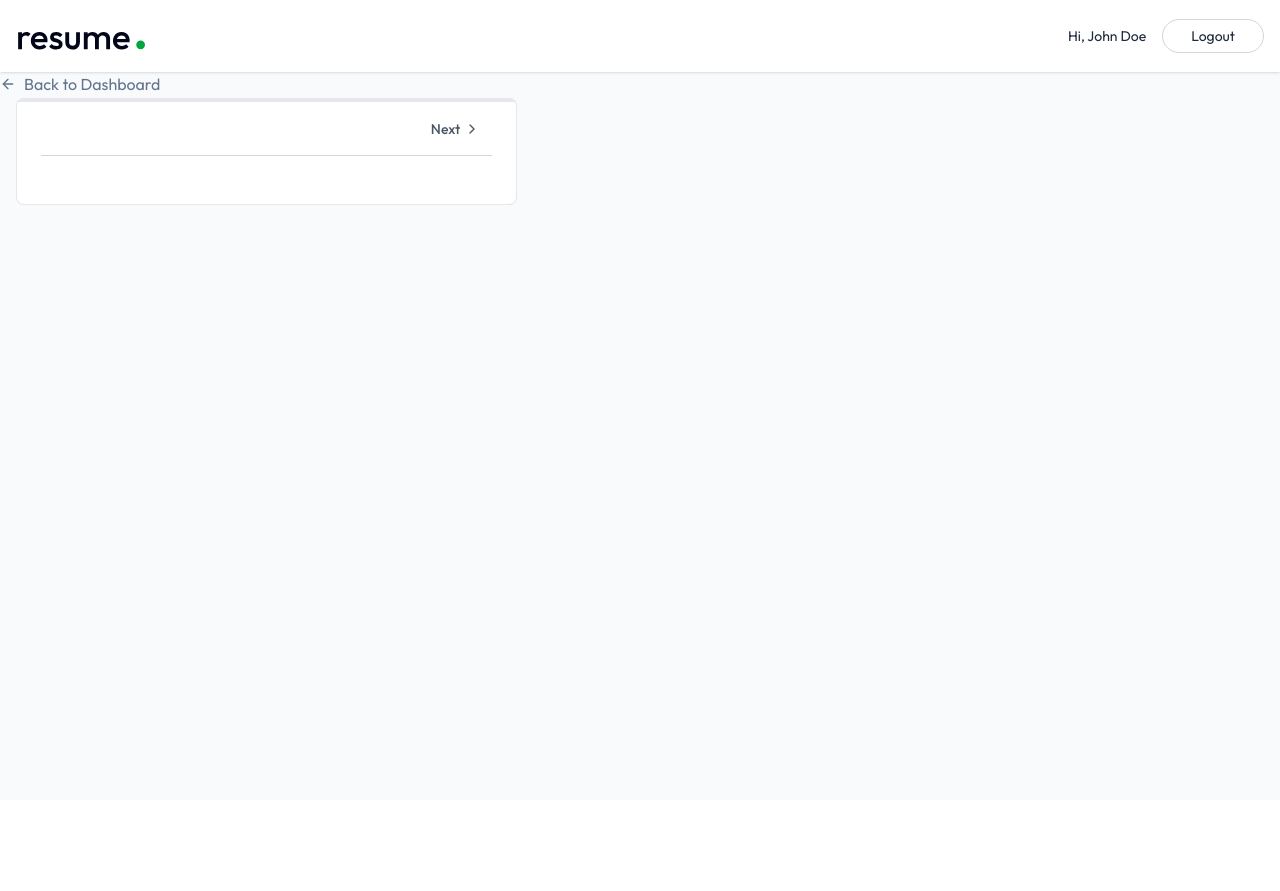
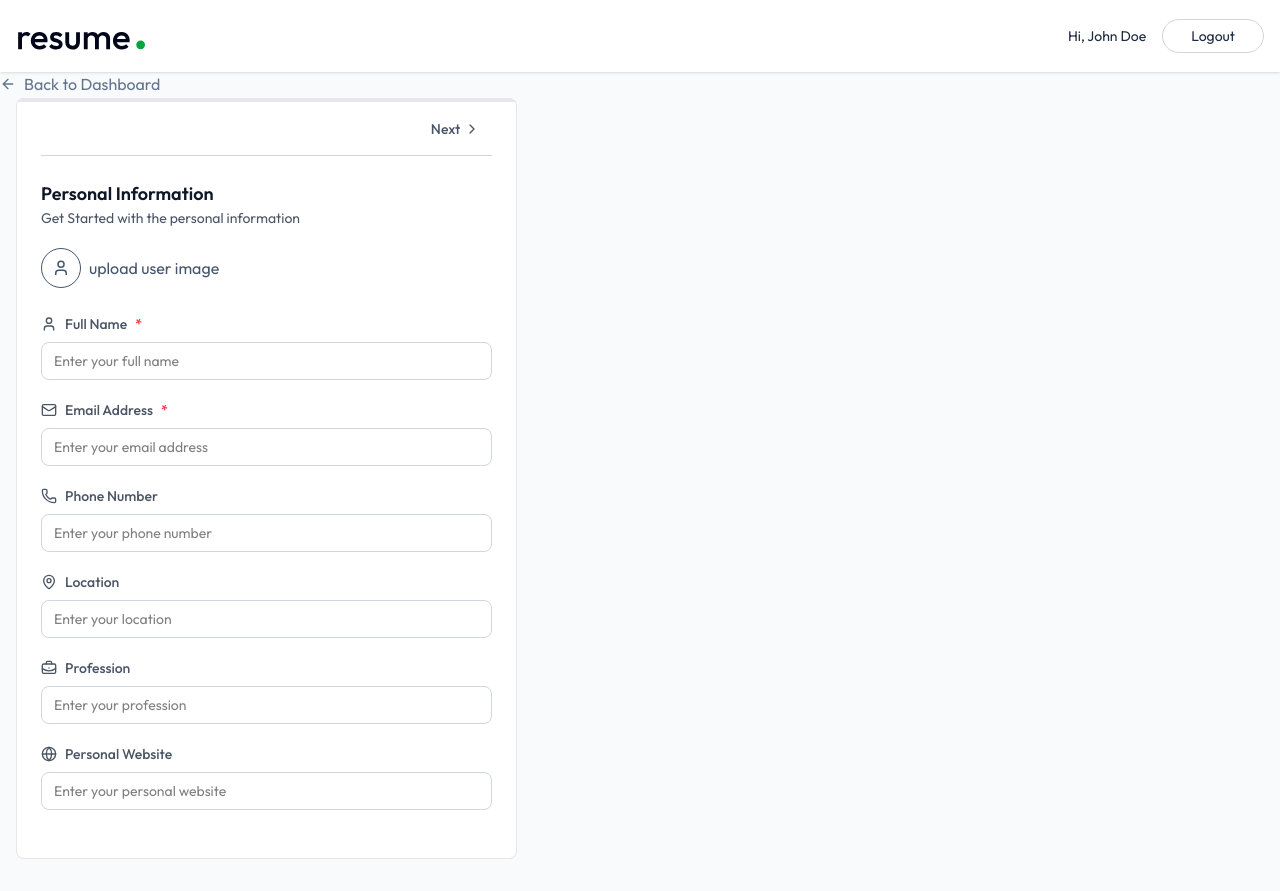
Before and after one commit to Tanish-Tandon/RESUME_BUILDER_, a React (Vite) app in the folder client/: page /app/builder/1 in a window 1280 px wide. Before the commit the page ends 800 px from the top, so only its background shows below. Built offline with nearby package versions, Linux system fonts and the light colour scheme.

Commit message:
ADDING PERSONAL INFO DESCRIPTION

```diff
--- a/client/package.json
+++ b/client/package.json
@@ -11,7 +11,7 @@
   },
   "dependencies": {
     "@reduxjs/toolkit": "^2.12.0",
-    "lucide-react": "^1.14.0",
+    "lucide-react": "^1.17.0",
     "react": "^19.2.5",
     "react-dom": "^19.2.5",
     "react-redux": "^9.3.0",
--- a/client/src/components/PersonalInfoForm.jsx
+++ b/client/src/components/PersonalInfoForm.jsx
@@ -1,109 +1,72 @@
+import {
+  BriefcaseBusiness,
+  Globe,
+  // Linkedin,
+  Mail,
+  MapPin,
+  Phone,
+  User
+} from "lucide-react";
 import React from 'react'
 
-const PersonalInfoForm = ({data,onChange,removebackground,setRemoveBackground}) => {
+const PersonalInfoForm = ({data, onChange, removeBackground, setRemoveBackground}) => {
 
+    const handleChange = (field, value)=>{
+        onChange({...data, [field]: value})
+    }
 
-  const handleChange=(field,value)=>{
-    onChange({...data,[field]:value})
-
-  }
+    const fields = [
+        {key: "full_name", label: "Full Name", icon: User, type: "text", required: true},
+        {key: "email", label: "Email Address", icon: Mail, type: "email", required: true},
+        { key: "phone", label: "Phone Number", icon: Phone, type: "tel" },
+        { key: "location", label: "Location", icon: MapPin, type: "text" },
+        { key: "profession", label: "Profession", icon: BriefcaseBusiness, type: "text" },
+        // { key: "linkedin", label: "LinkedIn Profile", icon: Linkedin, type: "url" },
+        { key: "website", label: "Personal Website", icon: Globe, type: "url" }
+    ]
 
   return (
     <div>
-
       <h3 className='text-lg font-semibold text-gray-900'>Personal Information</h3>
       <p className='text-sm text-gray-600'>Get Started with the personal information</p>
-
-
-
       <div className='flex items-center gap-2'>
-
         <label>
-
             {data.image ? (
-                  <img src={typeof data.image === 'string' ? data.image : URL.createObjectURL(data.image)} alt="user-image" className='w-16 h-16 rounded-full object-cover mt-5 ring ring-slate-300 hover:opacity-80'/>):(
-
+                <img src={typeof data.image === 'string' ? data.image : URL.createObjectURL(data.image)} alt="user-image" className='w-16 h-16 rounded-full object-cover mt-5 ring ring-slate-300 hover:opacity-80'/>
+            ) : (
                 <div className='inline-flex items-center gap-2 mt-5 text-slate-600 hover:text-slate-700 cursor-pointer'>
                     <User className='size-10 p-2.5 border rounded-full'/>
                     upload user image
                 </div>
-                  )
-
-                  }
-
-                  <input type="file" accept="image/jpeg,image/png" className="hidden" onChange={(e)=>handleChange("image",e.target.files[0])}/>
-
-
-
+            )}
+            <input type="file" accept="image/jpeg, image/png" className="hidden" onChange={(e)=>handleChange("image", e.target.files[0])}/>
         </label>
-
         {typeof data.image === 'object' && (
             <div className='flex flex-col gap-1 pl-4 text-sm'>
-                  <p>REMOVE BACKGROUND</p>
-
+                <p>Remove Background</p>
                 <label className='relative inline-flex items-center cursor-pointer text-gray-900 gap-3'>
-
-
-
-                    <input type="checkbox" className="sr-only peer" onChange={()=>setRemoveBackground(prev=>!prev)} checked={removeBackground}/>
-
-
+                    <input type="checkbox" className="sr-only peer" onChange={()=>setRemoveBackground(prev => !prev)} checked={removeBackground}/>
                     <div className='w-9 h-5 bg-slate-300 rounded-full peer peer-checked:bg-green-600 transition-colors duration-200'>
                     </div>
-
                     <span className='dot absolute left-1 top-1 w-3 h-3 bg-white rounded-full transition-transform duration-200 ease-in-out peer-checked:translate-x-4'></span>
-
-
-
-
-
-
-
-
-
-
-
-
-
-
-
-
-
-
-
-
-
-
-
-
-
-
-
-
-
-
-
-
-
-
-
                 </label>
             </div>
         )}
-
-
-
-
-
-
-
       </div>
 
-
-
-
-
-
+    {fields.map((field)=>{
+        const Icon = field.icon;
+        return (
+            <div key={field.key} className='space-y-1 mt-5'>
+                <label className="flex items-center gap-2 text-sm font-medium text-gray-600">
+                    <Icon className="size-4"/>
+                    {field.label}
+                    {field.required && <span className="text-red-500">*</span>}
+                </label>
+                <input type={field.type} value={data[field.key] || ""} onChange={(e)=>handleChange(field.key, e.target.value)} className='mt-1 w-full px-3 py-2 border border-gray-300 rounded-lg focus:ring focus:ring-blue-500 focus:border-blue-500 outline-none transition-colors text-sm' placeholder={`Enter your ${field.label.toLowerCase()}`} required={field.required}/>
+            </div>
+        )
+    })}
     </div>
   )
 }
--- a/client/src/pages/ResumeBuilder.jsx
+++ b/client/src/pages/ResumeBuilder.jsx
@@ -1,7 +1,9 @@
 import React, { useEffect, useState } from 'react'
 import { useParams,Link } from 'react-router-dom'
 import { dummyResumeData } from '../assets/assets'
-import { ArrowLeftIcon, Briefcase, ChevronLeft, ChevronRight, FileText, FolderIcon, GraduationCap, GraduationCapIcon, Sparkles, User } from 'lucide-react'
+import { ArrowLeftIcon, Briefcase, ChevronLeft, ChevronRight, FileText, FolderIcon, GraduationCap, Sparkles, User } from 'lucide-react'
+import PersonalInfoForm from '../components/PersonalInfoForm';
+
 
 const ResumeBuilder = () => {
 
@@ -99,9 +101,9 @@
 
                      <div className='flex items-center'>
                       {activeSectionIndex !== 0 && (
-                        <button onClick={()=>setActiveSectionIndex((prevIndex)=>{Math.max(prevIndex - 1,0)
+                        <button onClick={()=>setActiveSectionIndex((prevIndex)=>Math.max(prevIndex - 1,0)
 
-                        })} className='flex items-center gap-1 p-3 rounded-lg text-sm font-medium text-gray-600 hover:bg-gray-50 transition-all' disabled={activeSectionIndex === 0}>
+                        )} className='flex items-center gap-1 p-3 rounded-lg text-sm font-medium text-gray-600 hover:bg-gray-50 transition-all' disabled={activeSectionIndex === 0}>
 
 
 
@@ -132,6 +134,11 @@
                  <div className='space-y-6'>
 
                   {activeSection.id === 'personal' && (
+
+                    <PersonalInfoForm data={resumeData.personal_info} onChange={(data)=>setResumeData(prev=>({...prev,personal_info:data}))}removeBackground={removeBackground}setRemoveBackground={setRemoveBackground}/>
+                  )}
+
+
                     <div>
 
 
@@ -140,7 +147,7 @@
 
                     </div>
 
-                  )}
+
 
 
 
```
Also changed, not shown: 1 other file (tests, documents, lock files or other folders). Lines whose indentation alone changed are shown as unchanged.
